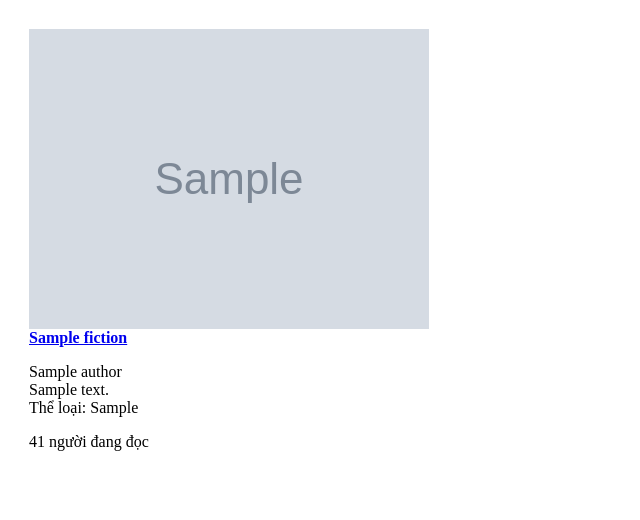
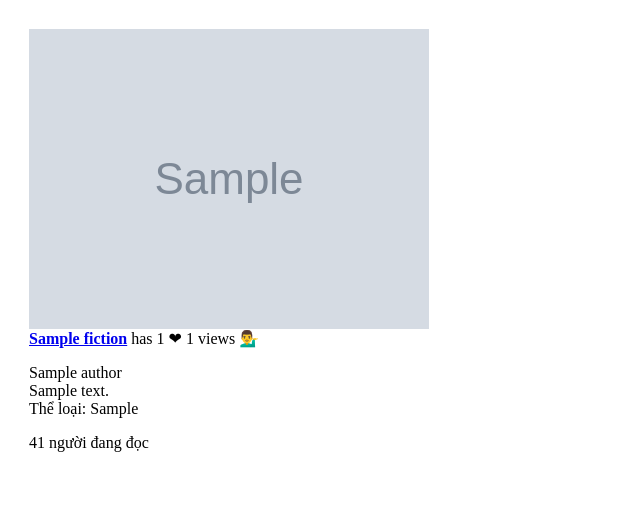
Before and after one commit to cyborgx0x/unleash, a Flask app: template app/templates/_homeitem.html in a window 1280 px wide. Shown: the part 17-537 px from the top of the page, without its empty margins (0-640 px from the left). Run offline with Flask 2, Linux system fonts and the light colour scheme; the template is opened without the code that fills it: values that come from a table or form of the project are taken from there, others are empty; tables that the repository leaves empty hold one stand-in row (values such as "Sample post"); grey boxes marked "Sample" are stand-in pictures.

Commit message:
Update _homeitem.html

```diff
--- a/app/templates/_homeitem.html
+++ b/app/templates/_homeitem.html
@@ -10,6 +10,12 @@
         <strong>
           <a href="/fiction/{{fiction.id}}">{{fiction.name}}</a>
         </strong>
+        <span class="badge bg-green">
+          has {{ fiction.like | count }} ❤
+        </span>
+        <span class="badge bg-yellow">
+          {{ fiction.chapter|sum(attribute='view_count') }} views 💁‍♂️
+        </span>
       </div>
       <div class="text-muted">
         <p>
```
